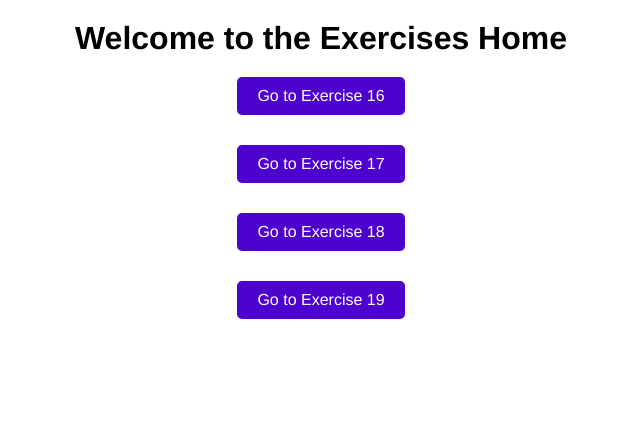
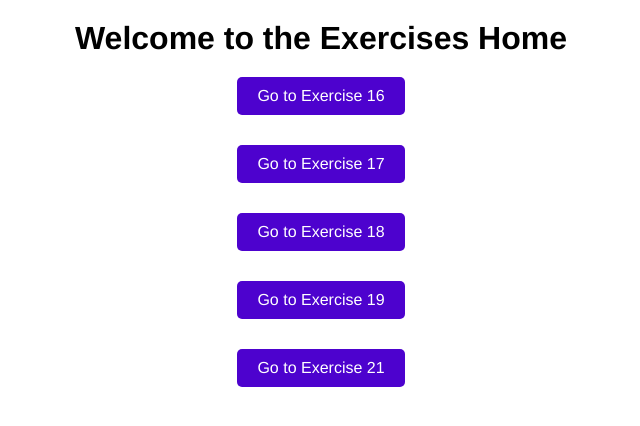
Before and after one commit to jullyanabrasileiro/materials-mini-project-angular-react, a React (Vite) app: page / in a window 1280 px wide. Shown: the top 426 px of the page, without its empty margins (319-959 px from the left). Built offline with nearby package versions, Linux system fonts and the light colour scheme.

Commit message:
exercise21 update

```diff
--- a/src/components/Home.jsx
+++ b/src/components/Home.jsx
@@ -4,17 +4,25 @@ const Home = () => {
   return (
     <div style={{ display: 'flex', flexDirection: 'column', alignItems: 'center', gap: '10px', marginTop: '20px' }}>
       <h1>Welcome to the Exercises Home</h1>
+
       <Link to="/exercise-16">
         <button>Go to Exercise 16</button>
       </Link>
+
       <Link to="/exercise-17">
         <button>Go to Exercise 17</button>
       </Link>
+
       <Link to="/exercise-18">
         <button>Go to Exercise 18</button>
       </Link>
+
       <Link to="/exercise-19">
         <button>Go to Exercise 19</button>
+      </Link>
+
+      <Link to="/exercise-21">
+        <button>Go to Exercise 21</button>
       </Link>
     </div>
   );
--- a/src/exercises/exercise21/Exercise21.jsx
+++ b/src/exercises/exercise21/Exercise21.jsx
@@ -11,15 +11,12 @@ const Exercise21 = () => {
     <div style={{ padding: 20 }}>
       <h1>Exercise 21</h1>
 
-      {/* Slider Component */}
       <h2>Slider</h2>
       <SliderComponent />
 
-      {/* Delete Button */}
       <h2>Delete Button</h2>
       <DeleteButton onClick={handleDelete} />
 
-      {/* Text Fields */}
       <h2>Text Fields</h2>
       <TextFields />
     </div>
```
